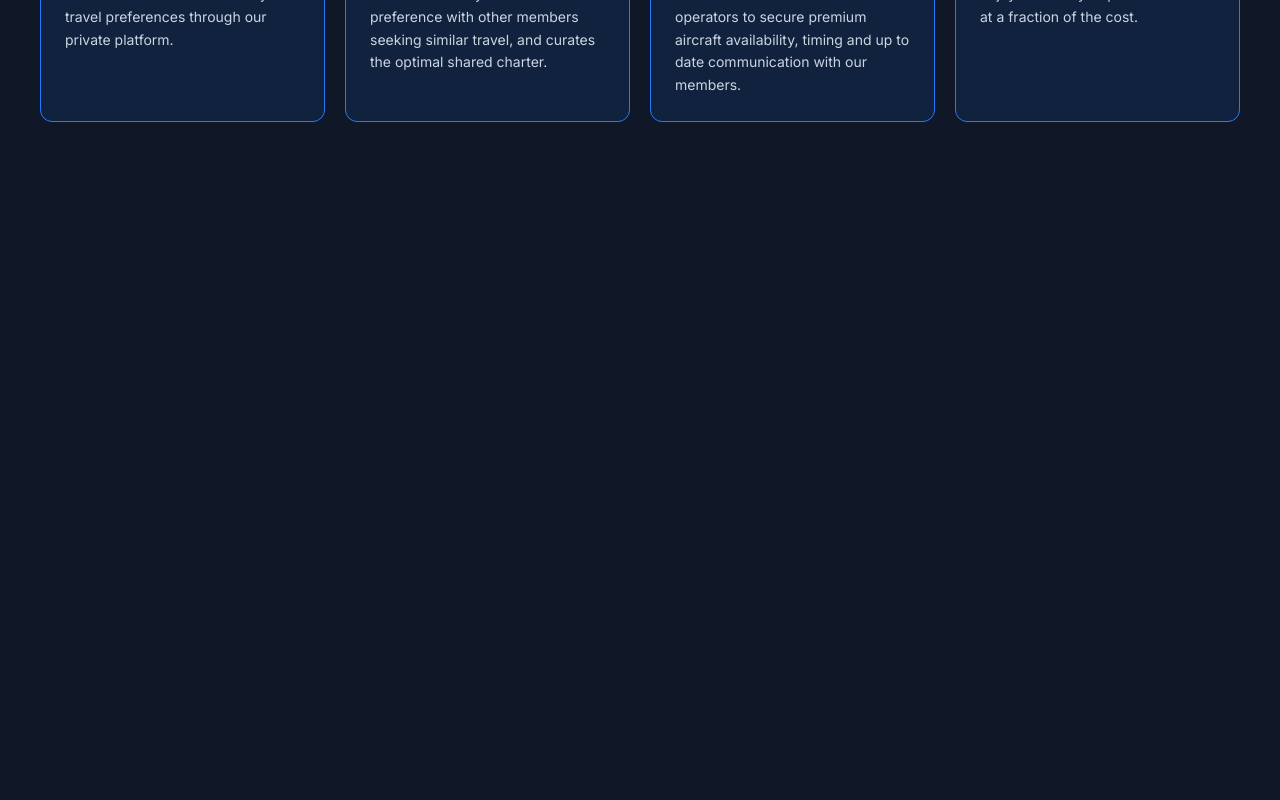
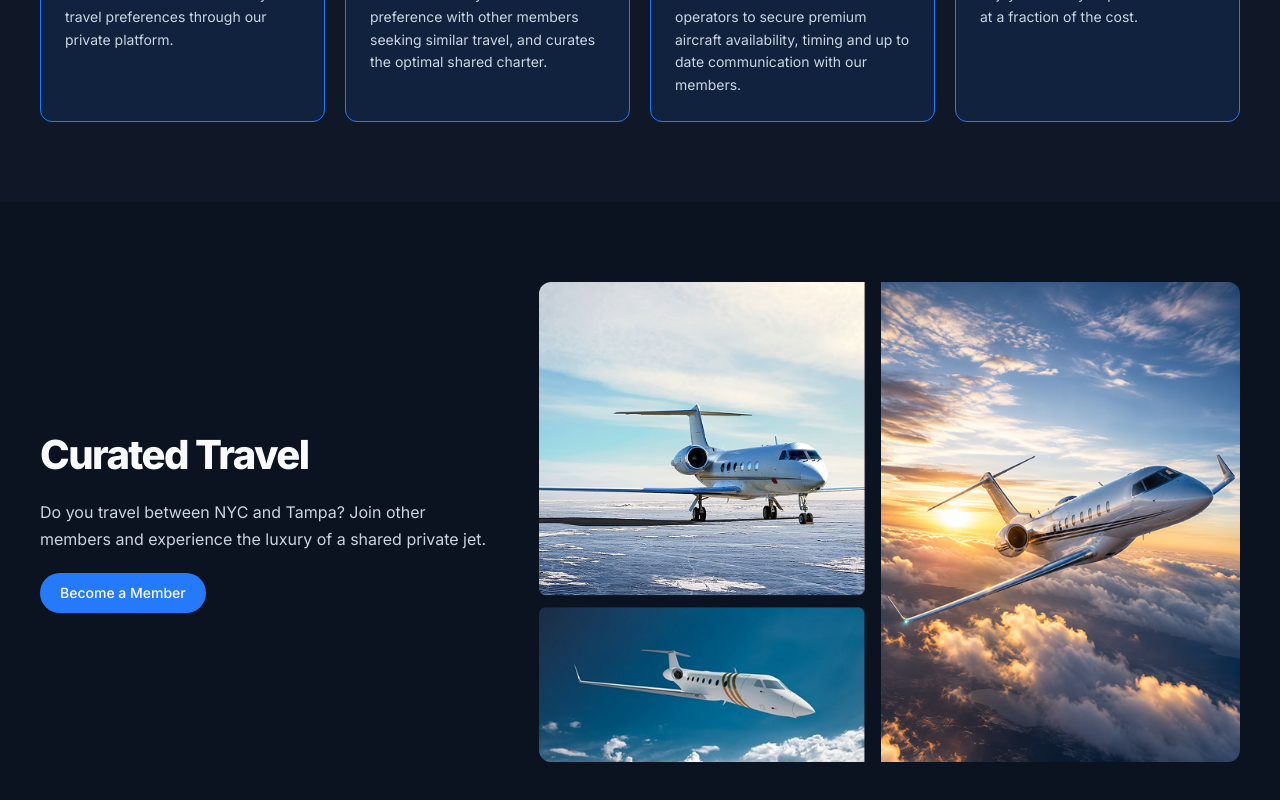
Before and after one commit to rahimsoftdev/fly-X, a React (Vite) app: page / in a window 1280 px wide. Shown: the part 923-1723 px from the top of the page. Before the commit the page ends 1125 px from the top, so only its background shows below. Built offline with nearby package versions, Linux system fonts and the light colour scheme.

Commit message:
add CuratedTravel section in hompage

```diff
--- /dev/null
+++ b/src/components/public/CuratedTravel.tsx
@@ -0,0 +1,48 @@
+import { Link } from "react-router";
+import travelImg from "../../assets/images/travel.png";
+
+export default function CuratedTravel() {
+  return (
+    <section
+      id="curated-travel"
+      className="section-padding bg-[#FAFAFA] dark:bg-[#0B1220]"
+    >
+      <div className="container-main">
+        <div className="grid grid-cols-1 items-center gap-8 md:gap-10 lg:grid-cols-5 lg:gap-12">
+          {/* Left: content */}
+          <div className="space-y-4  lg:col-span-2 lg:space-y-5 lg:text-left">
+            <h2 className="title-text font-playfair">Curated Travel</h2>
+
+            <p className="description-text mx-auto max-w-lg lg:mx-0">
+              Do you travel between NYC and Tampa? Join other members and
+              experience the luxury of a shared private jet.
+            </p>
+
+            <Link
+              to="/register"
+              className="inline-flex items-center justify-center rounded-full bg-primary
+                         px-5 py-2.5 text-sm font-medium text-white transition-all duration-300
+                         hover:bg-secondary hover:shadow-lg hover:shadow-primary/20
+                         focus-visible:outline-2 focus-visible:outline-offset-2
+                         focus-visible:outline-primary active:scale-95
+                         dark:hover:bg-primary/80"
+            >
+              Become a Member
+            </Link>
+          </div>
+
+          {/* Right: image */}
+          <div className="lg:col-span-3">
+            <img
+              src={travelImg}
+              alt="Private jets flying above the clouds and parked on the tarmac"
+              loading="lazy"
+              decoding="async"
+              className="max-h-120 w-full rounded-xl object-cover"
+            />
+          </div>
+        </div>
+      </div>
+    </section>
+  );
+}
--- a/src/pages/public/HomePage.tsx
+++ b/src/pages/public/HomePage.tsx
@@ -2,6 +2,7 @@
 // import {Button} from '@heroui/react'
 
 import Banner from "@/components/public/Banner";
+import CuratedTravel from "@/components/public/CuratedTravel";
 import HowItWorks from "@/components/public/HowItWorks";
 
 const HomePage = () => {
@@ -10,6 +11,7 @@ const HomePage = () => {
 
             <Banner/>
             <HowItWorks/>
+            <CuratedTravel/>
 
         </div>
     );
```
Also changed, not shown: src/assets/images/travel.png (renamed from src/assets/images/Group 35.png).
